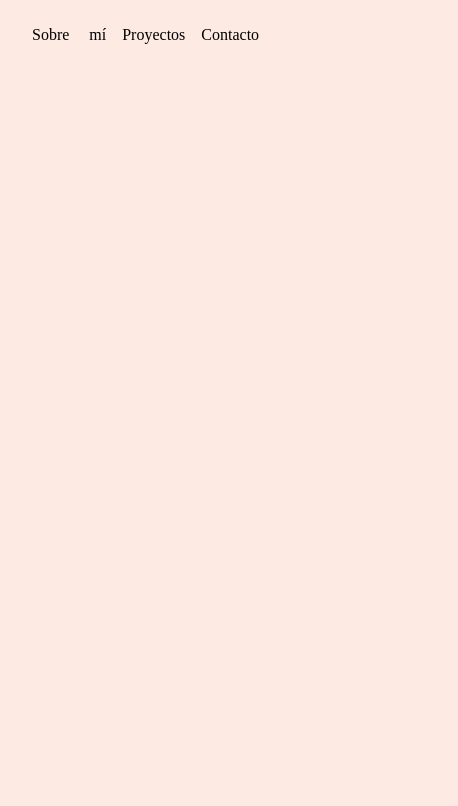
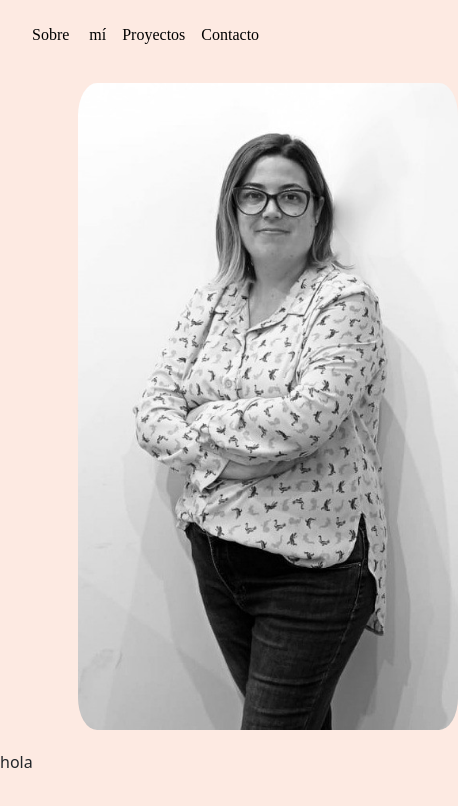
Before and after one commit to sandrafepu/Mi-Portafolio, a website: page index.html in a window 390 px wide. Shown: the whole page, 458 px wide, since content can reach past the window. Drawn offline with nearby package versions, Linux system fonts and the light colour scheme.

Commit message:
second commit

```diff
--- a/index.html
+++ b/index.html
@@ -28,5 +28,17 @@
             </div>
           </nav>
     </div>
+    <div class="photo">
+      <div class="row">
+      <div class="col-sm-6">
+        <img src="foto mia.jpg" />
+      </div>
+      <div class="col-sm-6">
+        <p class="text">
+          hola
+        </p>
+      </div>
+      </div>
+    </div>
 </body>
 </html>
--- a/styles.css
+++ b/styles.css
@@ -10,3 +10,13 @@
     font-family: emoji;
     font-size: larger;
 }
+img, svg {
+    vertical-align: middle;
+    border-radius: 5%;
+    margin-left: 20%;
+    margin-top: 5%;
+    width: 380px;
+}
+.text {
+    margin-top: 5%;
+}
```
Also changed, not shown: foto mia.jpg (added).
